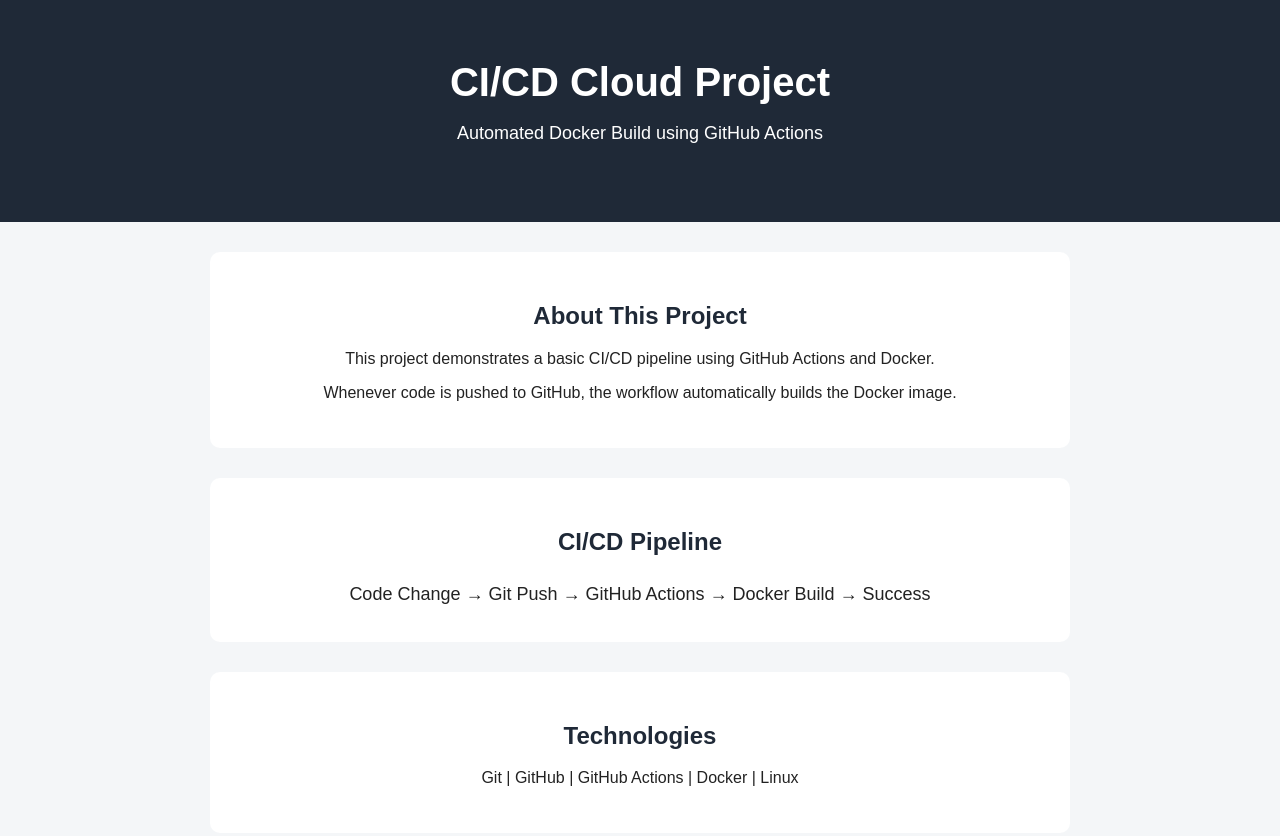
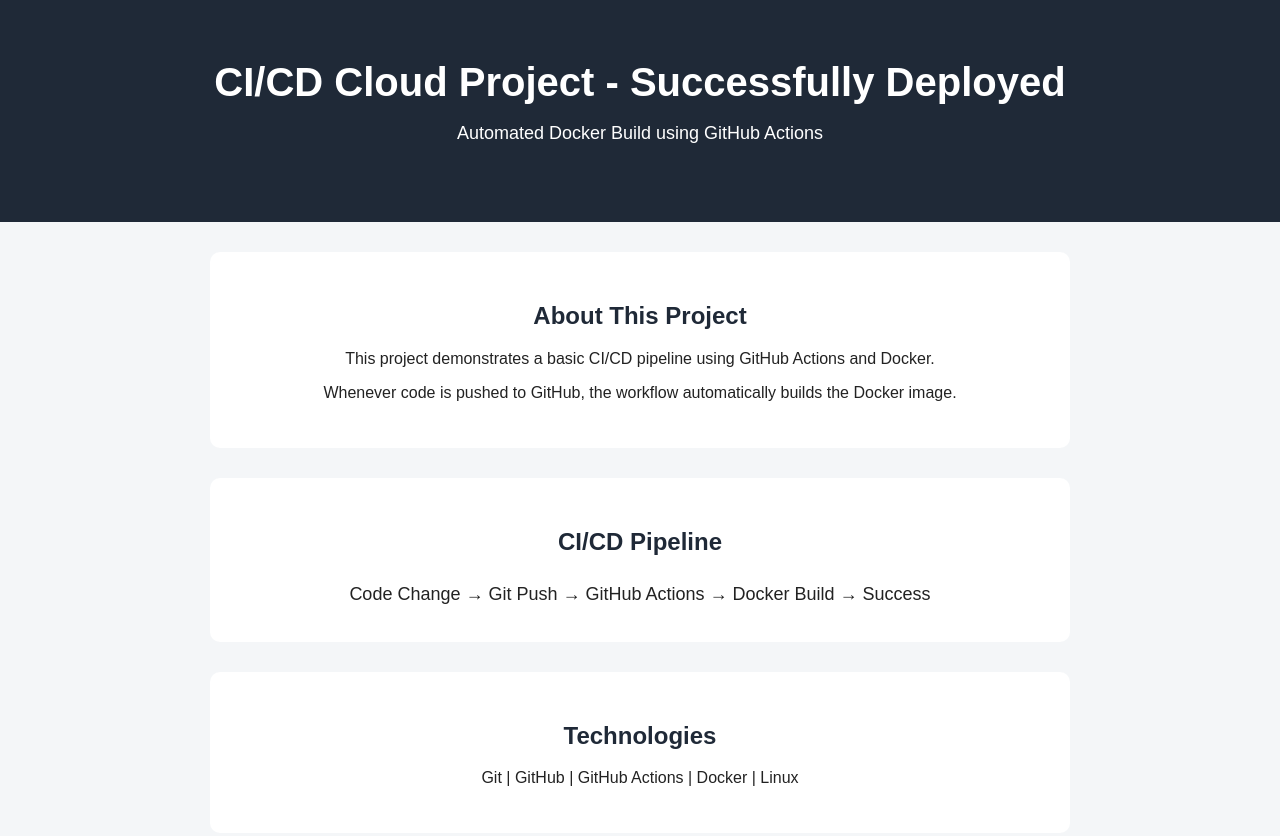
Before and after one commit to KeerthanaaPriya/cloud-cicd-project, a plain HTML site: page index.html in a window 1280 px wide. Shown: the top 836 px of the page. Drawn offline with Linux system fonts and the light colour scheme.

Commit message:
Update website for CI/CD test

```diff
--- a/index.html
+++ b/index.html
@@ -57,7 +57,7 @@
 <body>
 
     <header>
-        <h1>CI/CD Cloud Project</h1>
+        <h1>CI/CD Cloud Project - Successfully Deployed</h1>
         <p>Automated Docker Build using GitHub Actions</p>
     </header>
 
```
